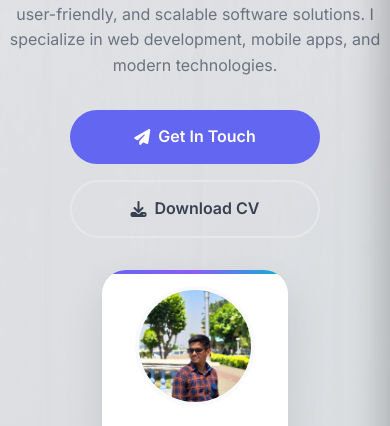
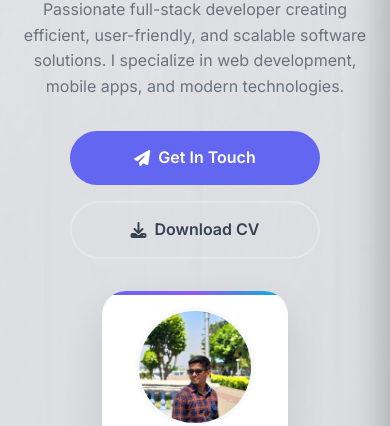
Before and after one commit to arghya19/MyPortfolio, a plain HTML site: page index.html in a window 390 px wide. Shown: the part 246-672 px from the top of the page. Drawn offline with Linux system fonts and the light colour scheme.

Commit message:
Update index.html

```diff
--- a/index.html
+++ b/index.html
@@ -221,7 +221,7 @@
             stroke-dashoffset: -32.42;
         }
 
-        /* Hero Section */
+        /* Updated Hero Section with improved spacing */
         .hero {
             min-height: 100vh;
             display: flex;
@@ -230,6 +230,9 @@
             position: relative;
             overflow: hidden;
             z-index: 1;
+            /* Added padding for top, left, right spacing */
+            padding: 120px 2rem 5rem 2rem;
+            /* top, right, bottom, left */
         }
 
         .hero::before {
@@ -248,13 +251,16 @@
         .hero-container {
             max-width: 1200px;
             margin: 0 auto;
-            padding: 0 2rem;
+            padding: 0;
+            /* Remove padding from container as hero now has padding */
             display: grid;
             grid-template-columns: 1fr 1fr;
             gap: 4rem;
             align-items: center;
             position: relative;
             z-index: 1;
+            width: 100%;
+            /* Ensure full width within hero padding */
         }
 
         .hero-content h1 {
@@ -840,6 +846,15 @@
 
         /* Large Desktop (1440px and above) */
         @media (min-width: 1440px) {
+            .hero {
+                padding: 140px 3rem 5rem 3rem;
+                /* Increased spacing for large screens */
+            }
+
+            .hero-container {
+                max-width: 1400px;
+            }
+
             .container {
                 max-width: 1400px;
             }
@@ -860,6 +875,14 @@
 
         /* Desktop (1024px - 1439px) */
         @media (max-width: 1439px) {
+            .hero {
+                padding: 120px 2.5rem 5rem 2.5rem;
+            }
+
+            .hero-container {
+                max-width: 1200px;
+            }
+
             .container {
                 max-width: 1200px;
             }
@@ -872,12 +895,17 @@
 
         /* Tablet Landscape (768px - 1023px) */
         @media (max-width: 1023px) {
+
+            .hero {
+                padding: 110px 2rem 4rem 2rem;
+            }
+
+            .hero-container {
+                gap: 3rem;
+            }
+
             .container {
                 padding: 0 1.5rem;
-            }
-
-            .hero-container {
-                gap: 3rem;
             }
 
             .hero-content h1 {
@@ -903,6 +931,10 @@
 
         /* Tablet Portrait (768px - 1023px) */
         @media (max-width: 1023px) and (orientation: portrait) {
+            .hero {
+                padding: 100px 1.5rem 4rem 1.5rem;
+            }
+
             .hero-container {
                 grid-template-columns: 1fr;
                 text-align: center;
@@ -989,11 +1021,15 @@
                 transform: rotate(90deg);
             }
 
+            .hero {
+                padding: 100px 1.5rem 4rem 1.5rem;
+                /* Good spacing for mobile large */
+            }
+
             .hero-container {
                 grid-template-columns: 1fr;
                 text-align: center;
                 gap: 2rem;
-                padding: 2rem 0;
             }
 
             .hero-content h1 {
@@ -1147,6 +1183,11 @@
                 padding: 3rem 1.5rem 2rem 1.5rem;
             }
 
+            .hero {
+                padding: 90px 1.25rem 3rem 1.25rem;
+                /* Comfortable spacing */
+            }
+
             .hero-content h1 {
                 font-size: 2.2rem;
             }
@@ -1230,6 +1271,11 @@
                 right: -260px;
             }
 
+            .hero {
+                padding: 90px 1rem 3rem 1rem;
+                /* Adequate spacing for small screens */
+            }
+
             .hero-content h1 {
                 font-size: 2rem;
             }
@@ -1282,6 +1328,11 @@
                 right: -240px;
             }
 
+            .hero {
+                padding: 85px 0.75rem 3rem 0.75rem;
+                /* Minimal but visible spacing */
+            }
+
             .hero-content h1 {
                 font-size: 1.8rem;
             }
@@ -1305,7 +1356,8 @@
         @media (max-height: 500px) and (orientation: landscape) {
             .hero {
                 min-height: 100vh;
-                padding: 2rem 0;
+                padding: 80px 2rem 2rem 2rem;
+                /* Reduced top padding for landscape */
             }
 
             .hero-container {
@@ -1324,6 +1376,12 @@
 
             section {
                 padding: 3rem 0;
+            }
+        }
+
+        @media (max-height: 400px) and (orientation: landscape) {
+            .hero {
+                padding: 70px 1.5rem 1.5rem 1.5rem;
             }
         }
 
```
